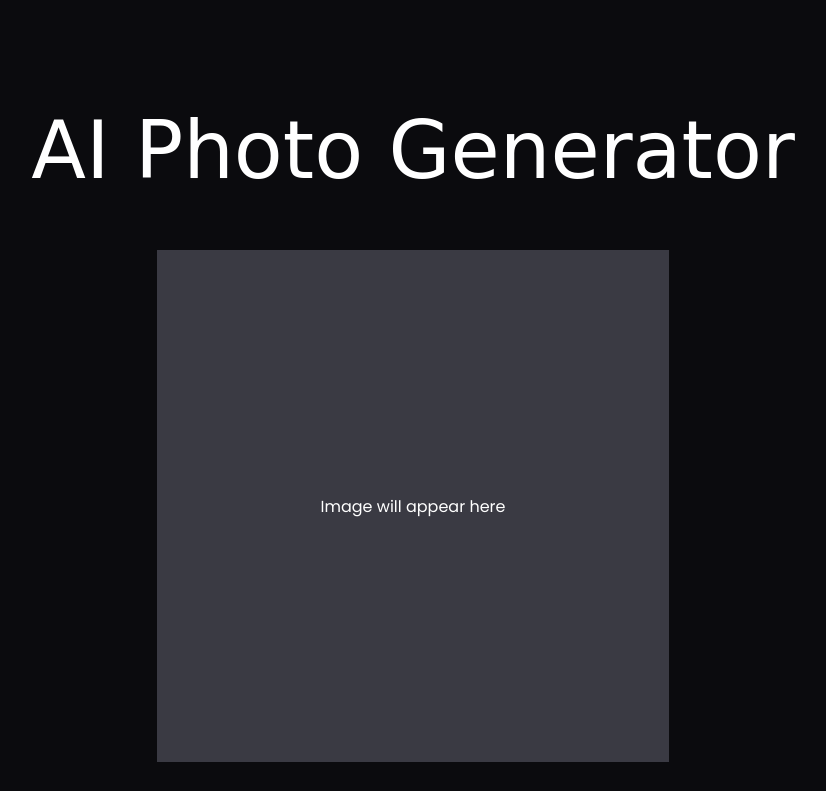
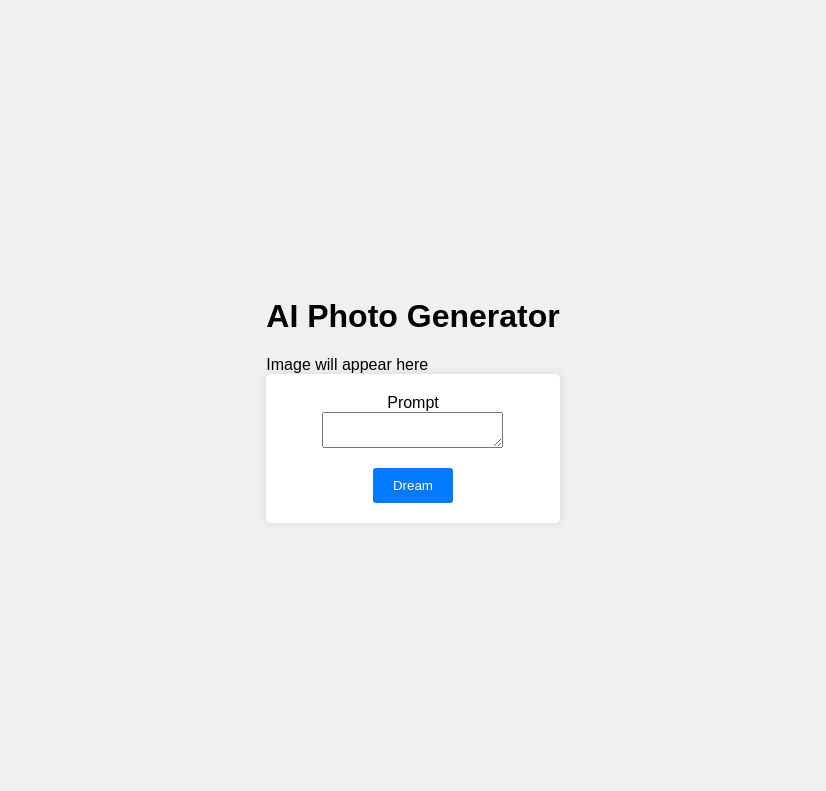
Before and after one commit to kmje405/dream, a website built with Vite: page index.html in a window 1280 px wide. Shown: the top 791 px of the page, without its empty margins (227-1053 px from the left). Built offline with nearby package versions, Linux system fonts and the light colour scheme; a web font is replaced by a local one.

Commit message:
server updates

```diff
--- a/style.css
+++ b/style.css
@@ -1,85 +1,42 @@
-@import url('https://fonts.googleapis.com/css2?family=Poppins&family=Rubik+Glitch&family=Rubik+Microbe&display=swap');
-
 body {
-  background-color: #0b0b0e;
-  color: white;
-  font-family: 'Poppins', sans-serif;
-  margin-top: 50px;
-}
-
-main {
-  display: grid;
-  place-items: center;
-}
-
-h1 {
-  font-family: 'Rubik Microbe', cursive;
-  font-weight: 400;
-  font-size: 5rem;
-}
-
-#result {
-  aspect-ratio: 1/1;
-  max-width: 512px;
-  width: 100%;
-  background: #3a3a43;
   display: flex;
   justify-content: center;
   align-items: center;
-
+  height: 100vh;
+  margin: 0;
+  background-color: #f0f0f0;
+  font-family: Arial, sans-serif;
 }
 
 form {
   display: flex;
   flex-direction: column;
+  justify-content: center;
   align-items: center;
-  justify-content: center;
-  width: 100%;
-  max-width: 512px;
-  margin-top: 2rem;
+  padding: 20px;
+  background: white;
+  border-radius: 5px;
+  box-shadow: 0 0 10px rgba(0, 0, 0, 0.1);
 }
 
-textarea {
-  width: 100%;
-  height: 100px;
+form input {
   margin: 10px 0;
-  font-size: 1.5rem;
+  padding: 10px;
+  width: 200px;
+  border: 1px solid #ddd;
+  border-radius: 3px;
 }
 
-button {
-  width: 100%;
-  height: 50px;
-  background-color: #1b1b1e;
+form button {
+  margin-top: 20px;
+  padding: 10px 20px;
+  background: #007bff;
   color: white;
   border: none;
-  border-radius: 5px;
+  border-radius: 3px;
   cursor: pointer;
-  text-transform: uppercase;
-  font-weight: 600;
-  margin-bottom: 50px;
 }
 
-button:hover {
-  background-color: #2b2b2e;
+form button:hover {
+  background: #0056b3;
 }
-
-.hidden {
-  display: none;
-}
-
-
-.spinner {
-  animation: spin 1s linear infinite;
-  display: inline-block;
-}
-
-
-@keyframes spin {
-  from {
-    transform: rotate(0deg);
-  }
-
-  to {
-    transform: rotate(360deg);
-  }
-}
```
Also changed, not shown: server.js (+10 -7 lines), README.md.
